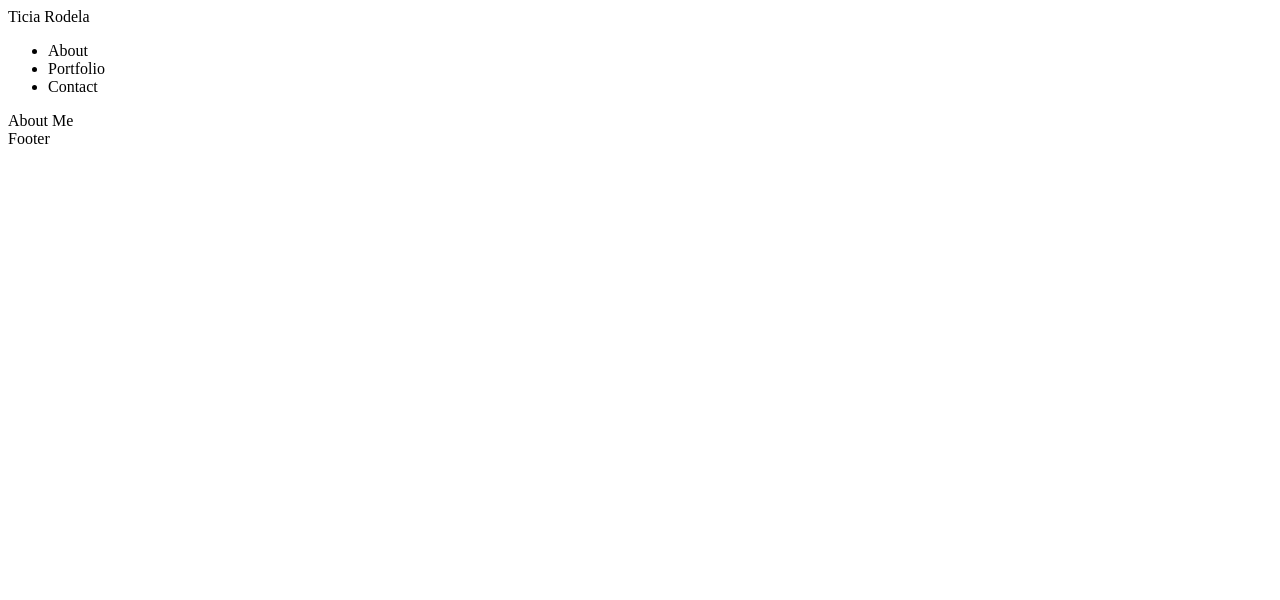
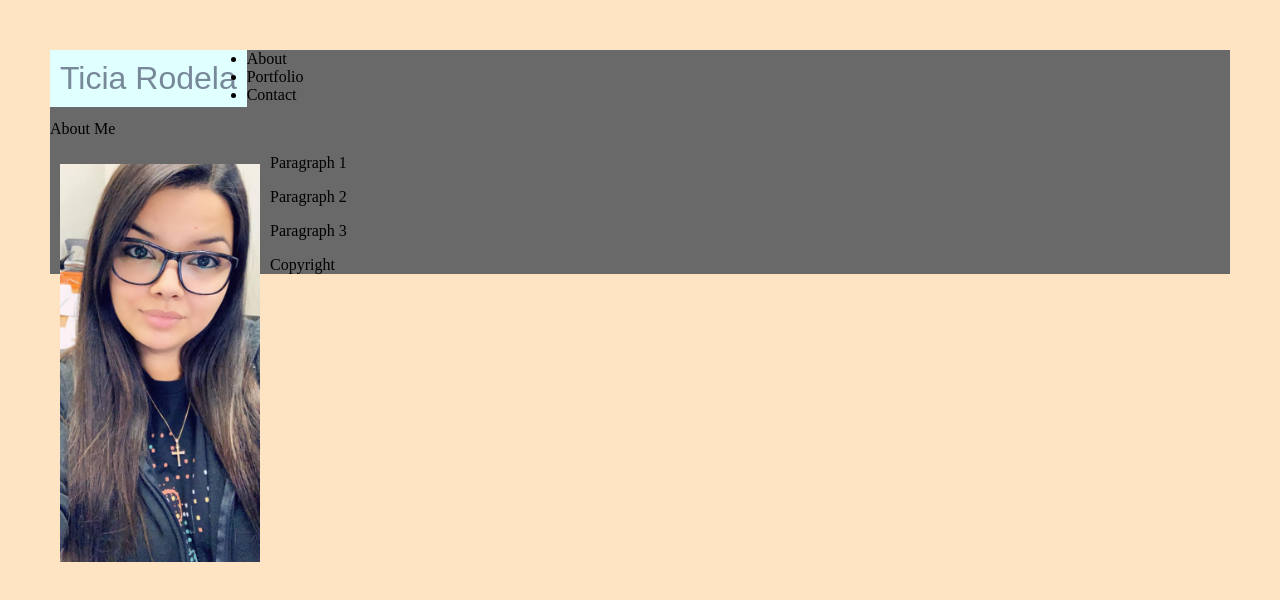
Before and after one commit to TiciaR/Basic-Portfolio, a plain HTML site: page index.html in a window 1280 px wide. Drawn offline with Linux system fonts and the light colour scheme.

Commit message:
My Profile Page

```diff
--- a/Assets/css/style.css
+++ b/Assets/css/style.css
@@ -0,0 +1,21 @@
+html {
+ background-color: bisque;
+}
+body {
+    background-color: dimgray;
+    margin: 50px;
+    position: relative;
+}
+img {
+    width: 200px;
+    float: left;
+    margin: 10px;
+}
+.NavTitle {
+    float: left;
+    padding: 10px;
+    background-color: lightcyan;
+    font-size: xx-large;
+    color: lightslategrey;
+    font-family: fantasy;
+}
--- a/index.html
+++ b/index.html
@@ -18,8 +18,15 @@
 
 <section>
     <span>About Me</span>
+    <div>
+        <img src="Assets/images/Me.jpg">
+       <p>Paragraph 1</p>
+       <p>Paragraph 2</p>
+       <p>Paragraph 3</p>
+    </div>
 </section>
-<footer>Footer</footer>
+
+<footer><p>Copyright</p></footer>
 
 </body>
 </html>
```
Also changed, not shown: Assets/Images/Me.jpg (added).
